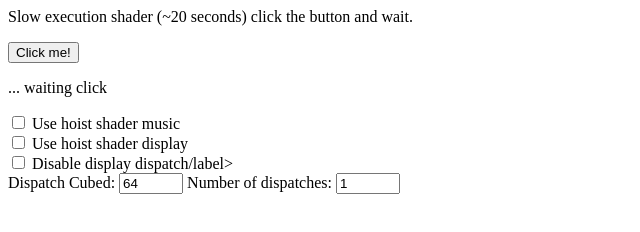
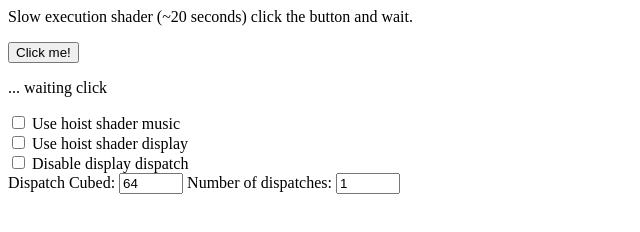
Before and after one commit to petermcneeleychromium/petermcneeleychromium.github.io, a plain HTML site: page webgpu_slow_display/index.html in a window 1280 px wide. Shown: the full height of the page, 0-640 px from the left. Drawn offline with Linux system fonts and the light colour scheme.

Commit message:
minor fix

```diff
--- a/webgpu_slow_display/index.html
+++ b/webgpu_slow_display/index.html
@@ -16,7 +16,7 @@
 <label for="usehoistdisplay"> Use hoist shader display</label><br>
 
 <input type="checkbox" id="disabledisplay" name="disabledisplay" value="disabledisplay">
-<label for="disabledisplay"> Disable display dispatch/label><br>
+<label for="disabledisplay"> Disable display dispatch</label><br>
 
   <label for="dispatchcubed">Dispatch Cubed:</label>
   <input name="dispatchcubed" type="number" value="64" min="1" max="256" step="1" id="dispatchcubedid" />
```
